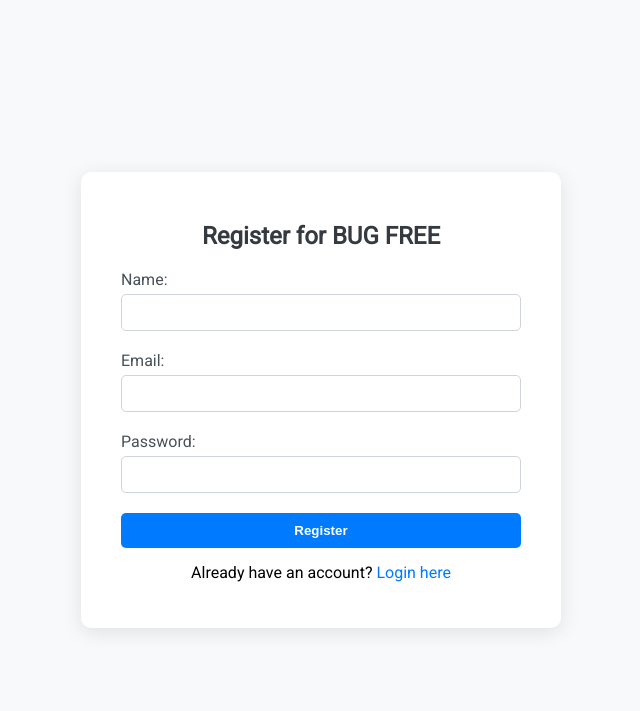
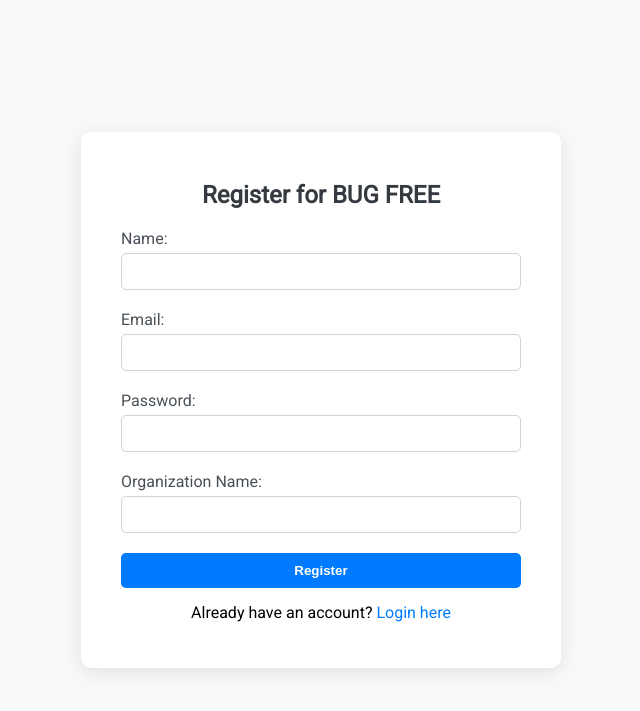
Before and after one commit to Muthuvel-Raj-Kumaran/Bug-Free, a Flask app: page /register in a window 1280 px wide. Shown: the top 711 px of the page, without its empty margins (319-959 px from the left). Run offline with Flask 3, Linux system fonts and the light colour scheme; some libraries are stand-ins or nearby versions.

Commit message:
Night changes10

```diff
--- a/app.py
+++ b/app.py
@@ -223,8 +223,9 @@ def register():
     name = request.form.get('name')
     email = request.form.get('email').strip().lower()
     password = request.form.get('password')
+    organization = request.form.get('organization')
 
-    if not name or not email or not password:
+    if not name or not email or not password or not organization:
         return "Missing fields", 400
 
     hashed_pw = generate_password_hash(password)
@@ -238,29 +239,31 @@ def register():
         conn.close()
         return "Email already registered", 409
 
-    cur.execute("INSERT INTO users (name, email, password, is_active) VALUES (%s, %s, %s, TRUE)", (name, email, hashed_pw))
+    cur.execute(
+        "INSERT INTO users (name, email, password, organization, is_active) VALUES (%s, %s, %s, %s, TRUE)",
+        (name, email, hashed_pw, organization)
+    )
     conn.commit()
     cur.close()
     conn.close()
 
     # Send welcome email
-#     html_body = f"""
-#     <html>
-#     <body>
-#         <p>Hi {name},</p>
-#         <p>Welcome to <strong>BUG FREE</strong>! </p>
-#         <p>Your account has been successfully created. You can now <a href="http://localhost:5000/login">login here</a>.</p>
-#         <p>Happy bug tracking!<br>The BUG FREE Team</p>
-#     </body>
-#     </html>
-#     """
+    # html_body = f"""
+    # <html>
+    # <body>
+    #     <p>Hi {name},</p>
+    #     <p>Welcome to <strong>BUG FREE</strong>! </p>
+    #     <p>Your account has been successfully created. You can now <a href="http://localhost:5000/login">login here</a>.</p>
+    #     <p>Happy bug tracking!<br>The BUG FREE Team</p>
+    # </body>
+    # </html>
+    # """
+    # try:
+    #     send_email(email, "Welcome to BUG FREE!", html_body)
+    # except Exception as e:
+    #     print(f"Failed to send welcome email: {e}")
 
-#     try:
-#         send_email(email, "Welcome to BUG FREE!", html_body)
-#     except Exception as e:
-#         print(f"Failed to send welcome email: {e}")
-
-#     return redirect('/login')
+    # return redirect('/login')
 
     html_body = f"""
     <html>
@@ -279,6 +282,7 @@ def register():
 
     return redirect('/login')
 
+
 @app.route('/login', methods=['GET', 'POST'])
 def login():
     if request.method == 'GET':
@@ -289,7 +293,7 @@ def login():
 
     conn = get_db_conn()
     cur = conn.cursor()
-    cur.execute("SELECT id, name, password FROM users WHERE email = %s AND is_active = TRUE", (email,))
+    cur.execute("SELECT id, name, password, organization FROM users WHERE email = %s AND is_active = TRUE", (email,))
     user = cur.fetchone()
     cur.close()
     conn.close()
@@ -297,6 +301,7 @@ def login():
     if user and check_password_hash(user[2], password):
         session['user_id'] = user[0]
         session['user_name'] = user[1]
+        session['organization'] = user[3]
         return redirect('/projects')
     else:
         return "Invalid credentials", 401
@@ -323,11 +328,11 @@ def get_tickets():
     cur = conn.cursor()
 
     query = """
-        SELECT id, summary, project, work_type, status, description, assignee, team, game_name
-        FROM tickets
-        WHERE 1=1
+    SELECT id, summary, project, work_type, status, description, assignee, team, game_name
+    FROM tickets
+    WHERE organization = %s
     """
-    params = []
+    params = [session['organization']]
 
     if work_type:
         query += " AND work_type = %s"
@@ -401,7 +406,7 @@ def update_ticket(ticket_id):
     conn = get_db_conn()
     cur = conn.cursor()
 
-    cur.execute("SELECT assignee, status, summary FROM tickets WHERE id = %s", (ticket_id,))
+    cur.execute("SELECT assignee, status, summary FROM tickets WHERE id = %s AND organization = %s", (ticket_id, session['organization']))
     old_ticket = cur.fetchone()
     if not old_ticket:
         cur.close()
@@ -439,8 +444,9 @@ def update_ticket(ticket_id):
 
                 cur.execute("""
                     SELECT summary, description, project, status, work_type, game_name
-                    FROM tickets WHERE id = %s
-                """, (ticket_id,))
+                    FROM tickets WHERE id = %s AND organization = %s
+                """, (ticket_id, session['organization']))
+
                 ticket_details = cur.fetchone()
 
                 if ticket_details:
@@ -483,13 +489,15 @@ def get_project_assignees():
     cur = conn.cursor()
 
     query = '''
-        SELECT users.id, users.name
-        FROM users
-        JOIN project_invitations ON users.id = project_invitations.user_id
-        WHERE project_invitations.status = 'accepted'
-        AND project_invitations.project_name = %s
+    SELECT users.id, users.name
+    FROM users
+    JOIN project_invitations ON users.id = project_invitations.user_id
+    WHERE project_invitations.status = 'accepted'
+    AND project_invitations.project_name = %s
+    AND users.organization = %s
     '''
-    cur.execute(query, (project,))
+    cur.execute(query, (project, session['organization']))
+
     rows = cur.fetchall()
 
     cur.close()
@@ -508,8 +516,8 @@ def get_projects():
     conn = get_db_conn()
     cur = conn.cursor()
 
-    query = "SELECT id, game_name, phase, category FROM projects WHERE 1=1"
-    params = []
+    query = "SELECT id, game_name, phase, category FROM projects WHERE organization = %s"
+    params = [session['organization']]
 
     if search:
         query += " AND LOWER(game_name) LIKE %s"
@@ -551,8 +559,8 @@ def create_project():
         conn = get_db_conn()
         cur = conn.cursor()
         cur.execute(
-        "INSERT INTO projects (game_name, phase, category) VALUES (%s, %s, %s)",
-        (game_name, phase, categories)
+        "INSERT INTO projects (game_name, phase, category, organization) VALUES (%s, %s, %s, %s)",
+        (game_name, phase, categories, session['organization'])
     )
 
         conn.commit()
@@ -593,11 +601,12 @@ def submit_ticket():
         cur.execute(
             """
             INSERT INTO tickets
-            (project, work_type, status, summary, description, assignee, team, game_name)
-            VALUES (%s, %s, %s, %s, %s, %s, %s, %s) RETURNING id
+            (project, work_type, status, summary, description, assignee, team, game_name, organization)
+            VALUES (%s, %s, %s, %s, %s, %s, %s, %s, %s) RETURNING id
             """,
-            (project, work_type, status, summary, description, assignee, team, game_name)
+            (project, work_type, status, summary, description, assignee, team, game_name, session['organization'])
         )
+
         ticket_id = cur.fetchone()[0]
 
         files = request.files.getlist('attachment')
@@ -772,10 +781,10 @@ def delete_attachment(attachment_id):
     except Exception as e:
         return jsonify({'error': str(e)}), 500
 
-# if __name__ == '__main__':
-#     app.run(debug=True)
+if __name__ == '__main__':
+    app.run(debug=True)
 
-if __name__ == "__main__":
-    port = int(os.environ.get("PORT", 5000))
-    print("DEBUG: ENV VARS:", os.environ)
-    app.run(host="0.0.0.0", port=port, debug=True)
+# if __name__ == "__main__":
+#     port = int(os.environ.get("PORT", 5000))
+#     print("DEBUG: ENV VARS:", os.environ)
+#     app.run(host="0.0.0.0", port=port, debug=True)
--- a/templates/register.html
+++ b/templates/register.html
@@ -79,8 +79,12 @@
             <label for="password">Password:</label>
             <input type="password" id="password" name="password" required>
 
+            <label for="organization">Organization Name:</label>
+            <input type="text" id="organization" name="organization" required>
+
             <button type="submit">Register</button>
         </form>
+
         <p>Already have an account? <a href="/login">Login here</a></p>
     </div>
 </body>
```
